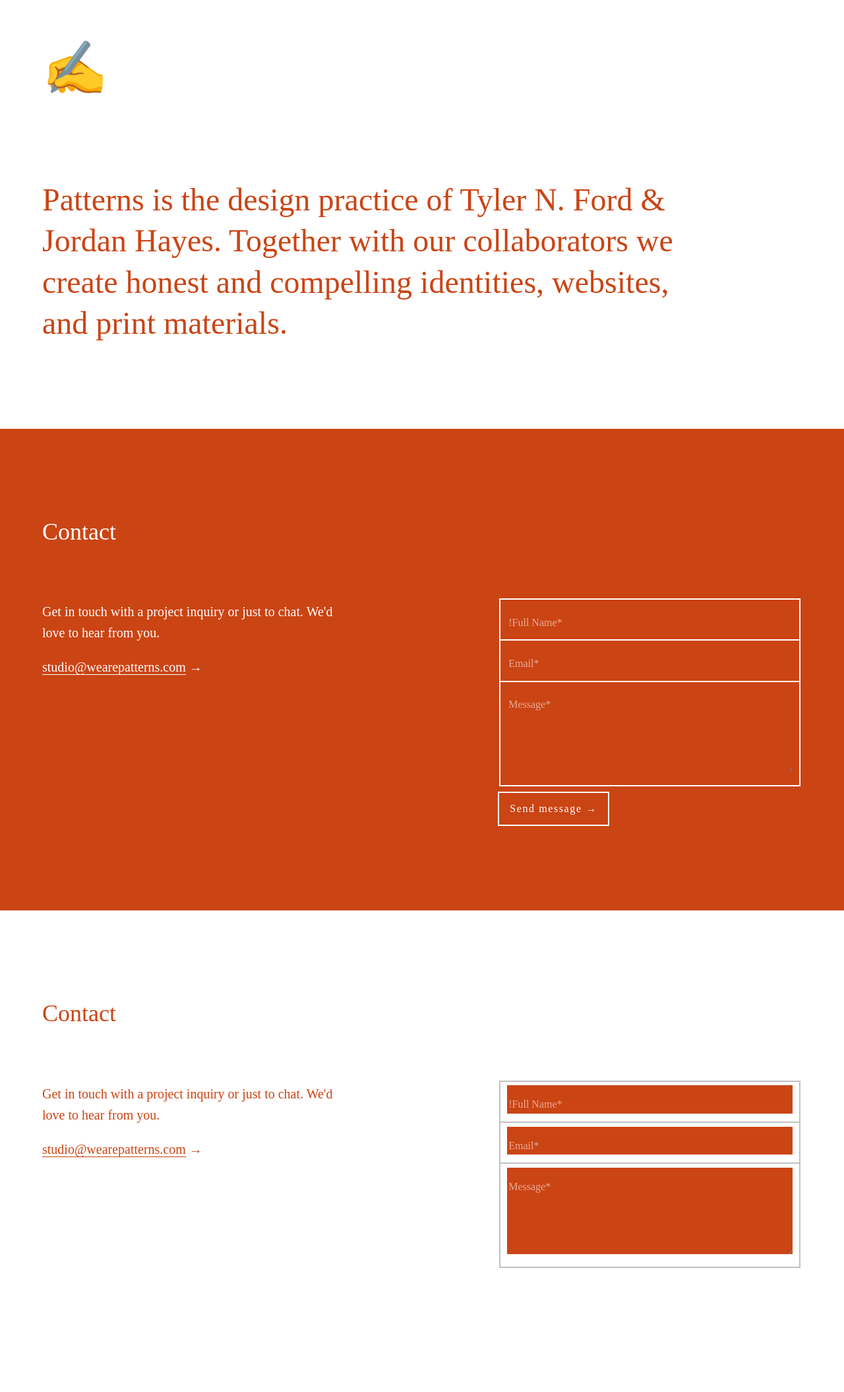
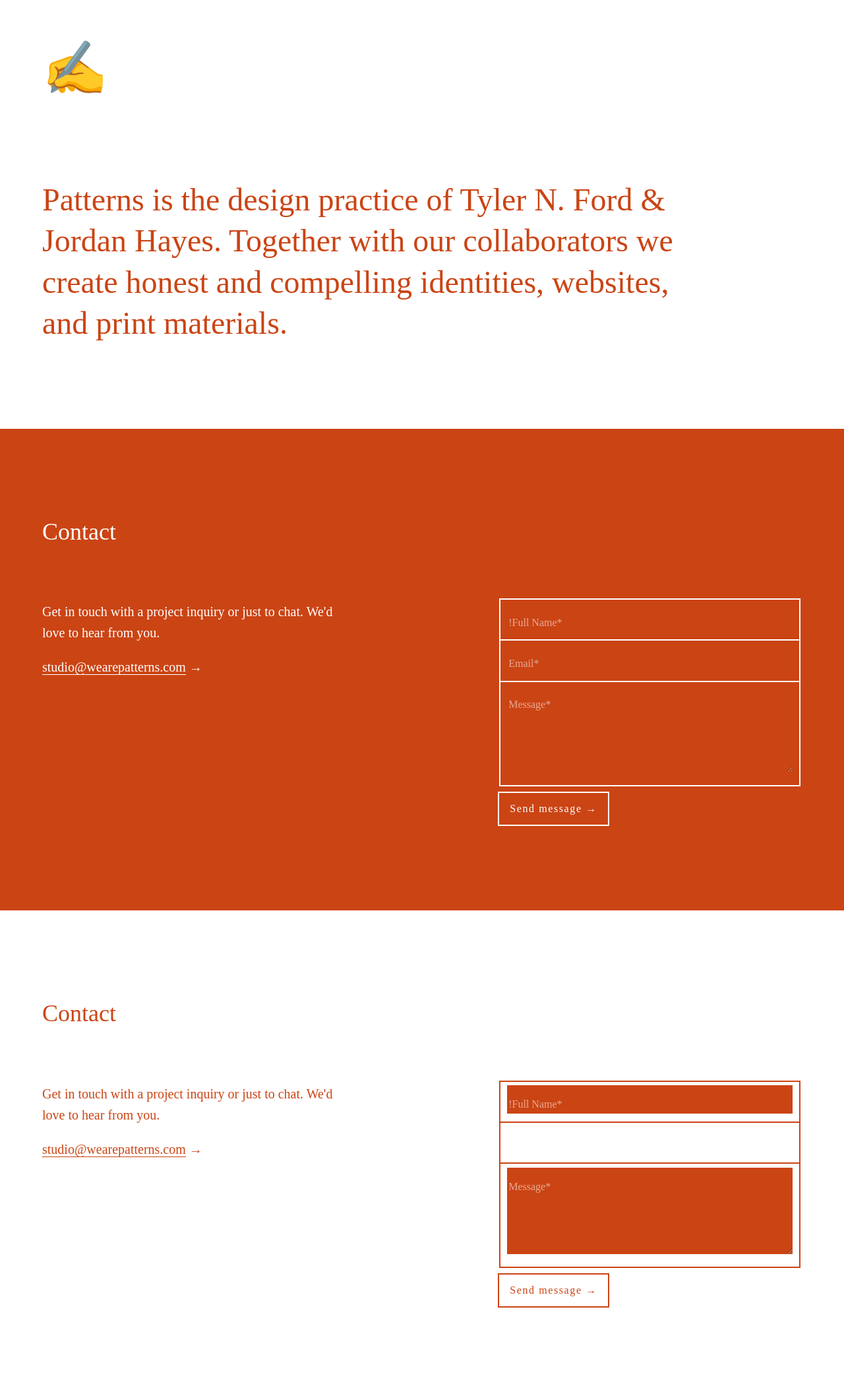
Before and after one commit to wearepatterns/wearepatterns.github.io, a Jekyll site: the page built from index.markdown, in a window 1280 px wide. Shown: the whole page at 66% size. Built offline with Jekyll 4.4.1, drawn with Linux system fonts in a browser that asks for light colours.

Commit message:
Update new.html

```diff
--- a/_layouts/new.html
+++ b/_layouts/new.html
@@ -20,7 +20,7 @@
             background: #cb4414;
         }
         .hover-newred:hover {
-            color: #cb4414;;
+            color: #cb4414;
         }
         #email {
             font-family:'source-code-pro';
@@ -28,7 +28,9 @@
         #email:hover {
             border-bottom:none;
         }
-
+        .b--newred {
+            border-color:#cb4414;
+        }
     </style>
     <!--&ctdot; &#8226;diamond &#9996;victory &#9759;down &#9997;writing w&#215; &#182; &times;-->
 </head>
@@ -74,16 +76,16 @@
                 </div>
 
                 <form class="bg-yyellow pt3 w-40 f5" action="//formspree.io/tylernford@gmail.com" method="POST">
-                    <fieldset class="bb-0 bw1">
+                    <fieldset class="bb-0 bw1 b--newred">
                         <input class="input-reset bg-newred white pt3 w-100 bn" type="text" name="Name" placeholder="!Full Name*" validate-required>
                     </fieldset>
-                    <fieldset class="bw1">
-                        <input class="bg-newred white pt3 w-100 bn" type="email" name="Email" placeholder="Email*" validate-required validate-email>
+                    <fieldset class="bw1 b--newred">
+                        <input class="white pt3 w-100 bn" type="email" name="Email" placeholder="Email*" validate-required validate-email>
                     </fieldset>
-                    <fieldset class="bt-0 bw1">
+                    <fieldset class="bt-0 bw1 b--newred">
                         <textarea class="bg-newred white pt3 pb5 w-100 bn" name="Message" placeholder="Message*" validate-required></textarea>
                     </fieldset>
-                    <input class="bg-transparent white ba bw1 b--white hover-bg-white hover-newred pt3 ph3 pb3 mt2 tracked lh-solid" style="" type="submit" value="Send message &#8594;">
+                    <input class="bg-transparent newred ba bw1 b--newred hover-bg-white hover-newred pt3 ph3 pb3 mt2 tracked lh-solid" style="" type="submit" value="Send message &#8594;">
                     <input type="hidden" name="_next" value="../thanks.html" />
                 </form>
             </div>
```
